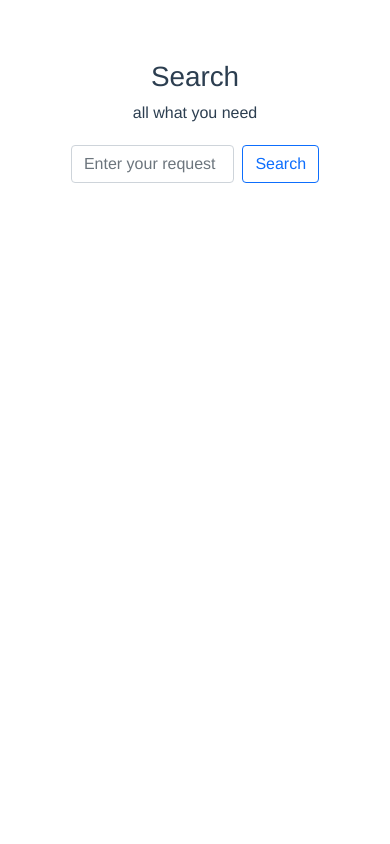
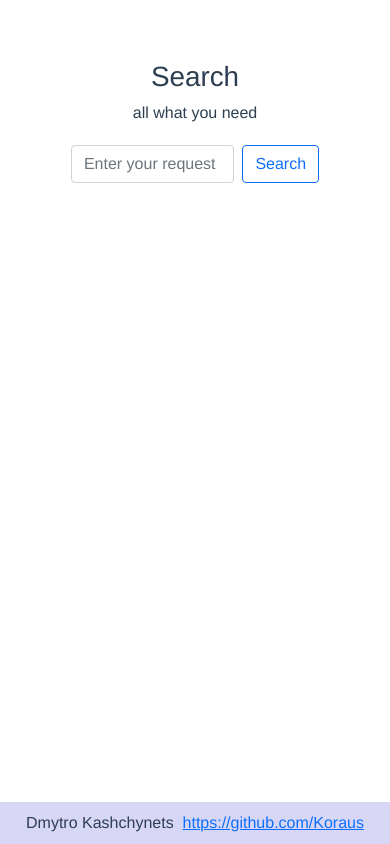
Before and after one commit to Koraus/TSearcher, a Vue app in the folder tsearcher/: page / in a window 390 px wide. Built offline with nearby package versions, Linux system fonts and the light colour scheme.

Commit message:
Added scroll for mobile

```diff
--- a/tsearcher/src/App.vue
+++ b/tsearcher/src/App.vue
@@ -1,6 +1,6 @@
-<template>
-  <div id="app">
-    <b-container>
+<template >
+  <div id="app" >
+    <b-container  >
       <section class="search-section">
         <h1 class="search-section__title">Search</h1>
         <p class="search-section__paragraph">all what you need</p>
@@ -25,10 +25,10 @@
       <div v-if="searchResponse" class="search-section__search-result">
         <div
           class="card search-section__card"
-          style="width: 100%; max-width: 70rem"
+          style="width: 95%; max-width: 70rem"
           v-for="item in searchResponse.objects"
           :key="item.id"
-          @click="selectedItem = item"
+          @click="selectedItem = item, scrollHid()"
         >
           <div class="card-header">
             <h4>{{ item.package.name }}</h4>
@@ -47,10 +47,11 @@
                 {{ item.package.description }}
               </span>
             </li>
-            <li class="list-group-item">
+            <li class="list-group-item" >
               <span class="card__list-title">date:</span>
               <span v-if="item.package.date"> {{ item.package.date }} </span>
             </li>
+            <li  class="list-group-item" style="color: royalblue">  click to read more  </li>
           </ul>
         </div>
         <div v-if="searchResponse.total === 0">Нічого не знайдено</div>
@@ -71,18 +72,21 @@
         ></b-pagination>
       </div>
     </b-container>
+    <FooterSection/>
   </div>
+
 </template>
 
 <script>
 import PopupWindow from "./components/PopupWindow.vue";
-
+import FooterSection from "./components/FooterSection.vue";
 const apiUrl = "https://registry.npmjs.com/-/v1/";
 
 export default {
   name: "App",
   components: {
     PopupWindow,
+    FooterSection,
   },
   data() {
     return {
@@ -113,6 +117,11 @@ export default {
     log(...itm) {
       console.log(...itm);
     },
+    scrollHid(){
+      document.body.classList.add('overflowHidden')
+    },
+
+
   },
 };
 </script>
@@ -125,6 +134,8 @@ export default {
   text-align: center;
   color: #2c3e50;
   margin-top: 60px;
+  padding-bottom: 5vh;
+
 }
 
 .search-section__search-lable {
@@ -162,4 +173,5 @@ export default {
   font-size: 14px;
   color: #2c3e50;
 }
+.overflowHidden {overflow: hidden;}
 </style>
--- /dev/null
+++ b/tsearcher/src/components/FooterSection.vue
@@ -0,0 +1,30 @@
+<template >
+<footer class="footer">
+<span>{{ name }} &nbsp; </span>  <a :href="gitLink">{{ gitLink }}</a>
+</footer>
+</template>
+
+<script>
+export default {
+  name: "FooterSection",
+  data() {
+    return {
+      gitLink: "https://github.com/Koraus",
+      name: "Dmytro Kashchynets",
+    };
+  },
+};
+</script>
+
+<style >
+.footer {
+    display: flex;
+   justify-content: center;
+   align-items: center;
+width: 100%;
+min-height: 5vh;
+background: rgb(215, 215, 245);
+position: fixed;
+bottom: 0;
+}
+</style>
--- a/tsearcher/src/components/PopupWindow.vue
+++ b/tsearcher/src/components/PopupWindow.vue
@@ -1,8 +1,8 @@
 <template  >
-  <div class="bg-drop" @click.stop="close()">
+  <div class="bg-drop" @click.stop="close()" >
     <div
       class="card text-white bg-light  base-info"
-      style="max-width: 60%"
+      style=" min-width:20rem"
       v-if="selectedItem"
     >
       <div class="card-header"><h3 class="card__title">About</h3></div>
@@ -21,15 +21,15 @@
         </ul>
       </div>
     </div>
-    <div class="card text-white bg-light base-info" style="max-width: 60%">
+    <div class="card text-white bg-light base-info" style=" min-width:20rem;  ">
       <div class="card-header"><h3 class="card__title"> More info about versions <span  v-if="packageInfo"> {{this.packageInfo.versions[0]}}  </span>  </h3></div>
       <div class="card-body text-success">
-        <p class="card-text" v-if="packageInfo"> </p>
-        <ul class="card__list">
+        <p class="card-text" v-if="packageInfo" > </p>
+        <ul class="card__list" style="overflow-y: auto">
           File list:
-        <li v-for="item in this.packageVersionInfo.files" :key="item.id"> {{item.name}} </li>
+        <li v-for="item in this.packageVersionInfo.files" :key="item.id" > {{item.name}} </li>
         </ul>
-        <h5 v-if="!packageInfo" class="card-title"> loading...</h5>
+        <h5 v-if="!packageInfo" class="card-title" > loading...</h5>
 
       </div>
     </div>
@@ -61,6 +61,9 @@ export default {
   methods: {
     close() {
       this.$emit("close");
+
+      document.body.classList.remove('overflowHidden')
+
     },
     async getInfo() {
       this.packageInfo = await (
@@ -83,6 +86,7 @@ export default {
 
 <style >
 .bg-drop {
+  z-index: 10;
   background: rgba(0, 0, 0, 0.452);
   min-width: 100%;
   min-height: 100%;
@@ -94,7 +98,8 @@ export default {
   display: flex;
   flex-direction: column;
   align-items: center;
-  padding: 40px;
+  padding-top: 20px;
+  overflow-y: auto;
 }
 .base-info {
   background: white;
@@ -123,4 +128,18 @@ export default {
 .card__title{
   color: royalblue
 }
+@media (max-width: 576px) {
+  .card{
+    max-height: 40vh;
+    overflow: scroll;
+  }
+
+}
+  @media (max-width: 876px) {
+  .card {
+    max-height: 44vh;
+    overflow: scroll;
+  }
+  }
+
 </style>
```
